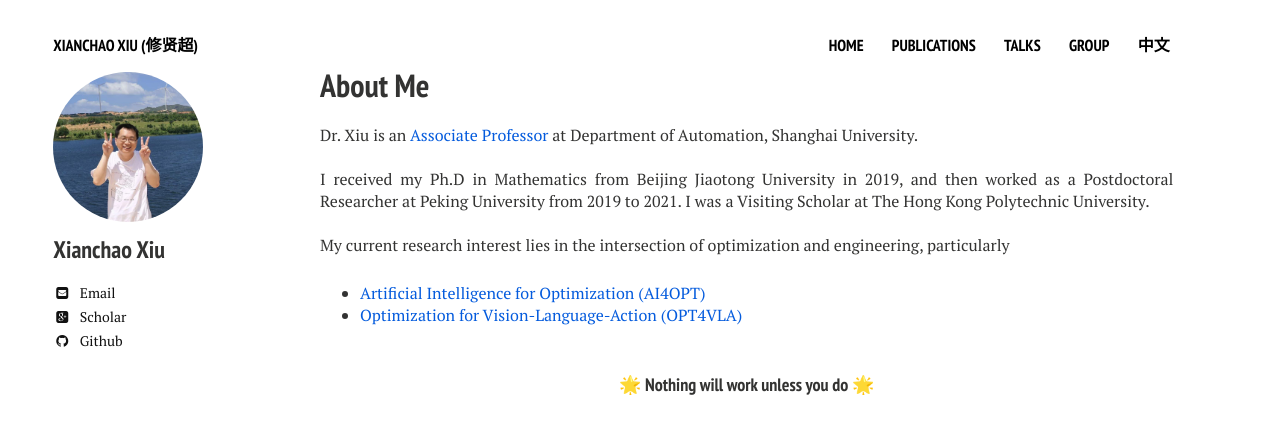
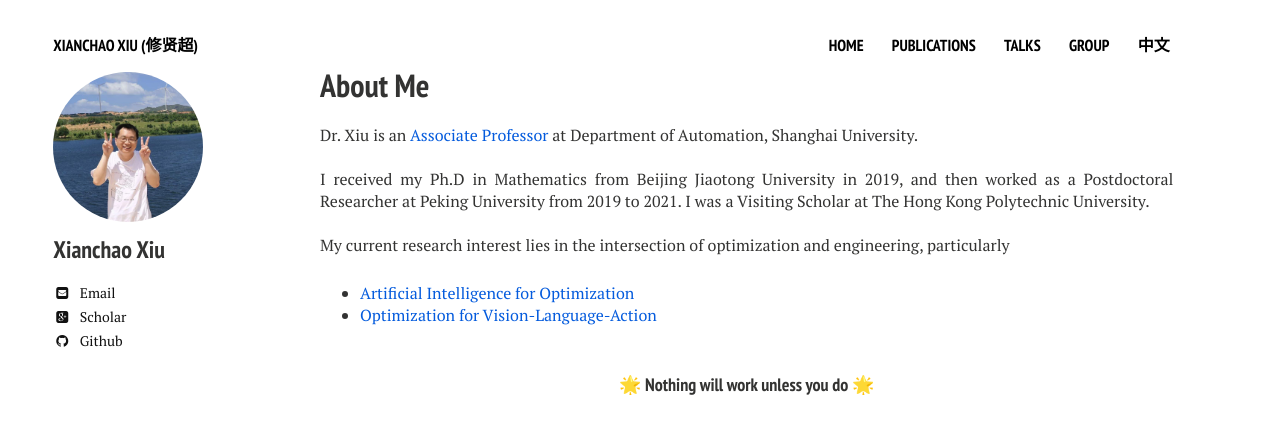
Before and after one commit to xianchaoxiu/xianchaoxiu.github.io, a Jekyll site: the page built from index.md, in a window 1280 px wide. Shown: the top 434 px of the page. Built offline with Jekyll 4.4.1, drawn with Linux system fonts in a browser that asks for light colours; nearby versions of some CDN libraries.

Commit message:
Update home2.html

```diff
--- a/_layouts/home2.html
+++ b/_layouts/home2.html
@@ -35,8 +35,8 @@
 
         My current research interest lies in the intersection of optimization and engineering, particularly
    <ul>
-      <li> <a href="https://xianchaoxiu.github.io/chinese/research/OPT/" class="textlink" target="_blank"> Artificial Intelligence for Optimization (AI4OPT)  </a> </li>
-      <li> <a href="https://xianchaoxiu.github.io/chinese/research/VLA/" class="textlink" target="_blank"> Optimization for Vision-Language-Action (OPT4VLA) </a> </li> <br>
+      <li> <a href="https://xianchaoxiu.github.io/chinese/research/OPT/" class="textlink" target="_blank"> Artificial Intelligence for Optimization </a> </li>
+      <li> <a href="https://xianchaoxiu.github.io/chinese/research/VLA/" class="textlink" target="_blank"> Optimization for Vision-Language-Action </a> </li> <br>
    </ul>
 
 
```
